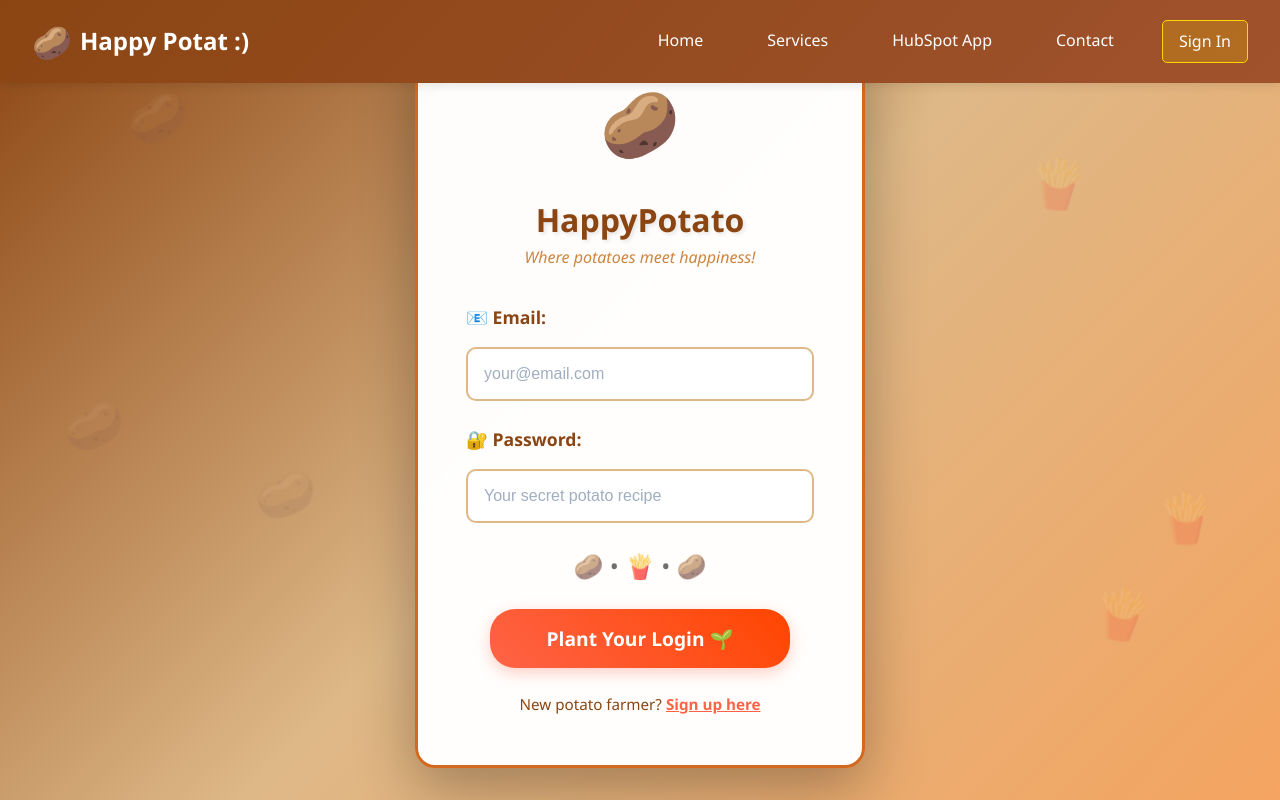
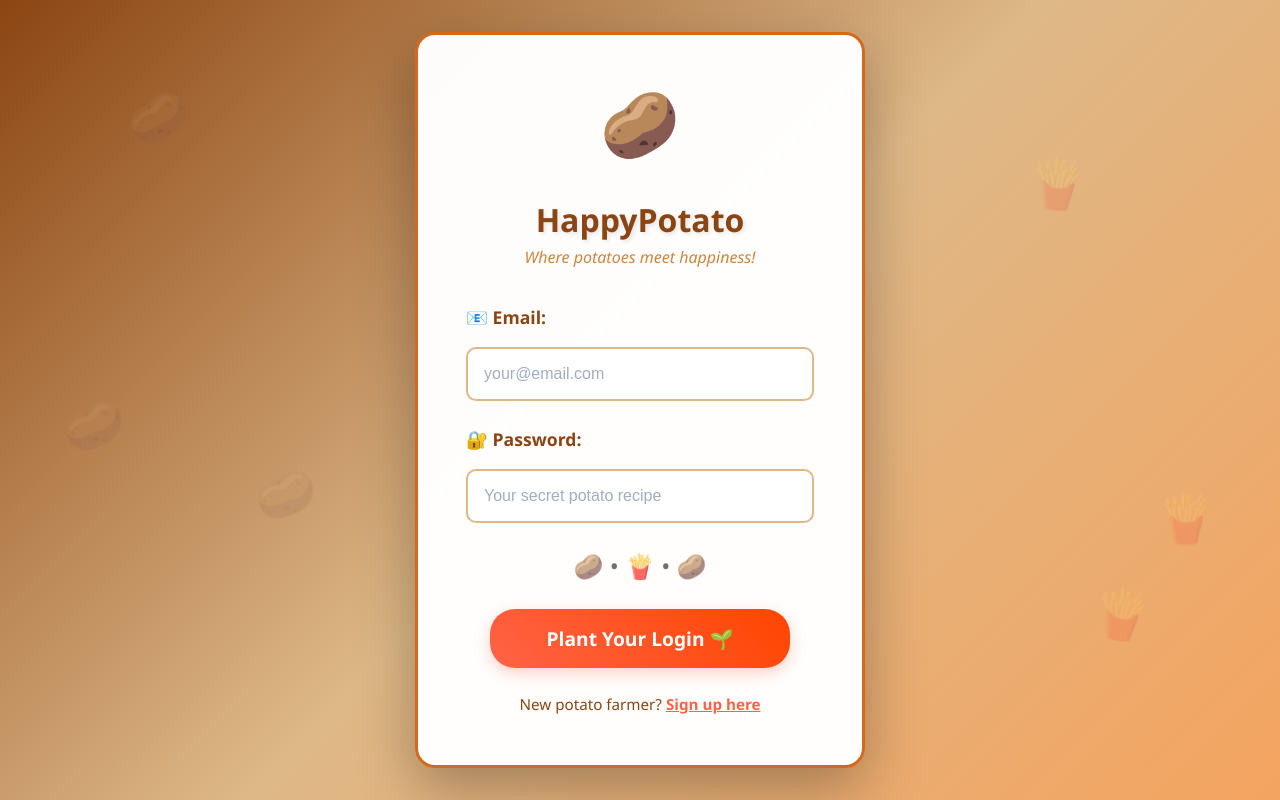
Before and after one commit to jcarvin/HappyPotatHomepage, a React (Vite) app: page /oauth in a window 1280 px wide. Built offline with nearby package versions, Linux system fonts and the light colour scheme; no server answers.

Commit message:
remove header from OAuthPage

```diff
--- a/src/pages/OAuthPage.tsx
+++ b/src/pages/OAuthPage.tsx
@@ -1,7 +1,6 @@
 import { useEffect, useState, useRef } from 'react';
 import { loginUser, registerUser, createOAuthState, consumeOAuthState, updateApiTokenForUser } from '../lib/auth';
 import { useAuth } from '../hooks/useAuth';
-import Header from '../components/Header';
 import './OAuthPage.css';
 
 const CLIENT_ID = import.meta.env.VITE_HUBSPOT_CLIENT_ID;
@@ -485,10 +484,8 @@ function OAuthPage() {
   }
 
   return (
-    <>
-      <Header />
-      <div className="oauth-page">
-        <div className="potato-bg">
+    <div className="oauth-page">
+      <div className="potato-bg">
         <div className="floating-potato" style={{ top: '10%', left: '10%', animationDelay: '0s' }}>🥔</div>
         <div className="floating-potato" style={{ top: '20%', right: '15%', animationDelay: '1s' }}>🍟</div>
         <div className="floating-potato" style={{ bottom: '30%', left: '20%', animationDelay: '2s' }}>🥔</div>
@@ -620,7 +617,6 @@ function OAuthPage() {
         )}
       </div>
     </div>
-    </>
   );
 }
 
```
